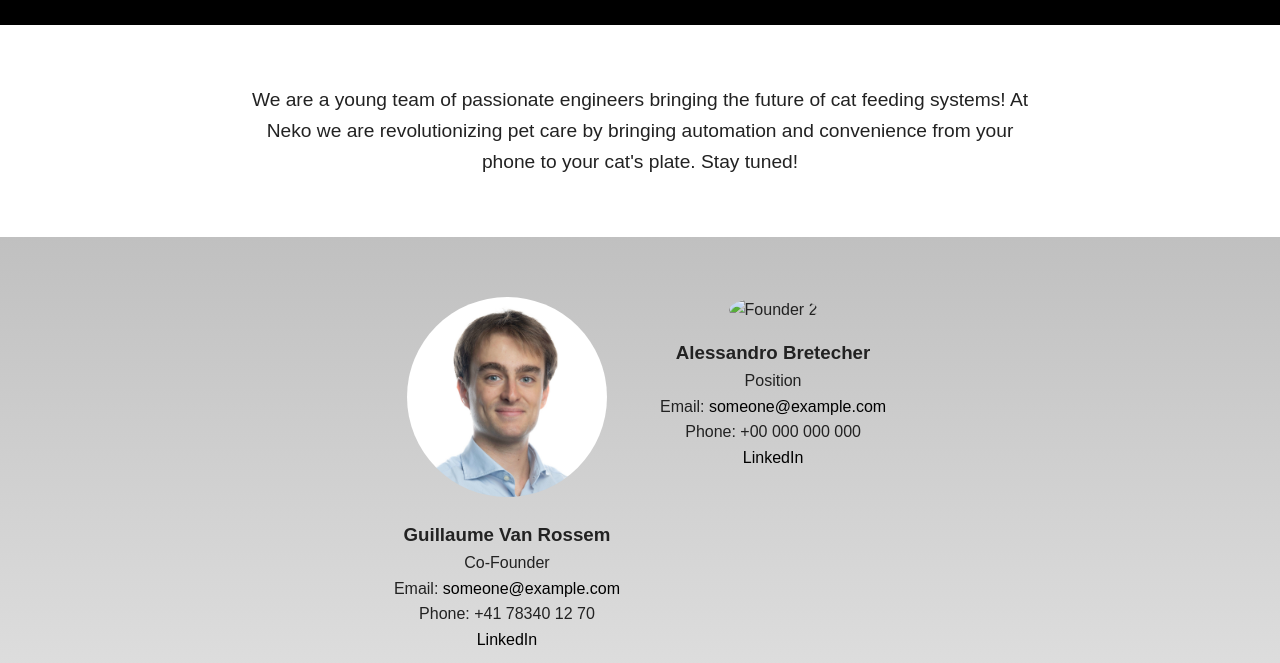
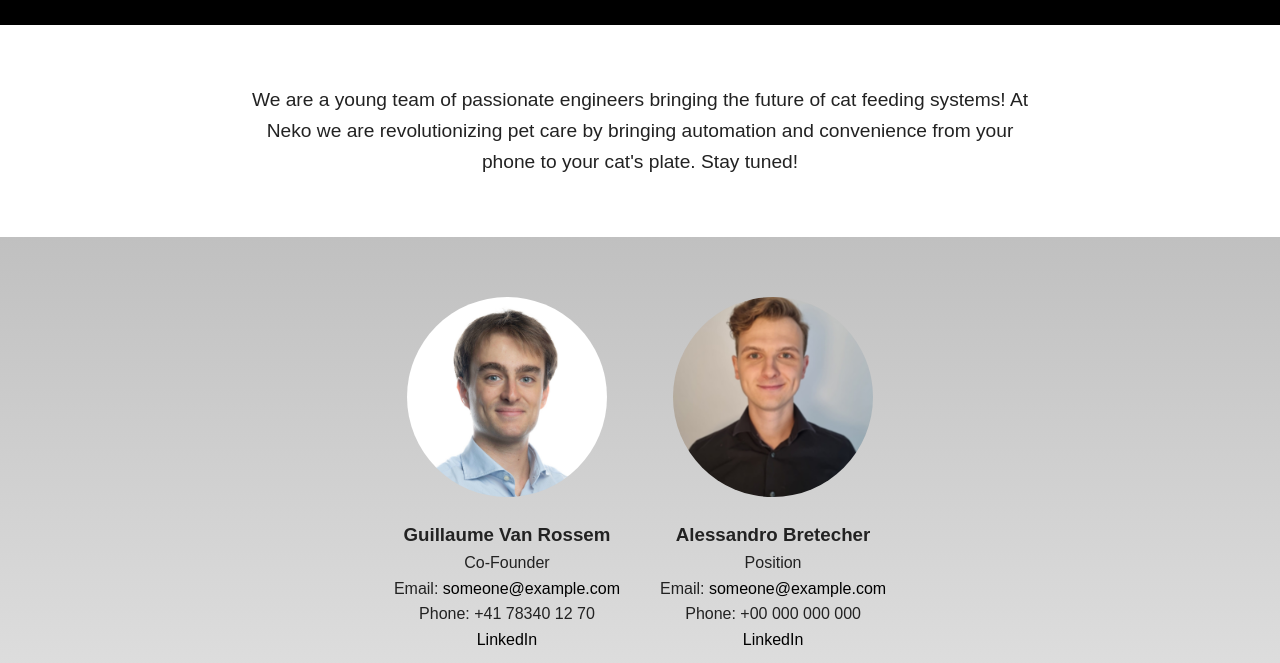
Before and after one commit to gvanrossem/Neko, a plain HTML site: page index.html in a window 1280 px wide. Shown: the part 137-800 px from the top of the page. Drawn offline with Linux system fonts and the light colour scheme.

Commit message:
Update index.html

```diff
--- a/index.html
+++ b/index.html
@@ -34,7 +34,7 @@
       <p><a href="#" target="_blank">LinkedIn</a></p>
     </div>
     <div class="founder">
-      <img src="Alessandro.jpg" alt="Founder 2">
+      <img src="Alessandro.png" alt="Founder 2">
       <h3>Alessandro Bretecher</h3>
       <p>Position</p>
       <p>Email: <a href="mailto:someone@example.com">someone@example.com</a></p>
```
